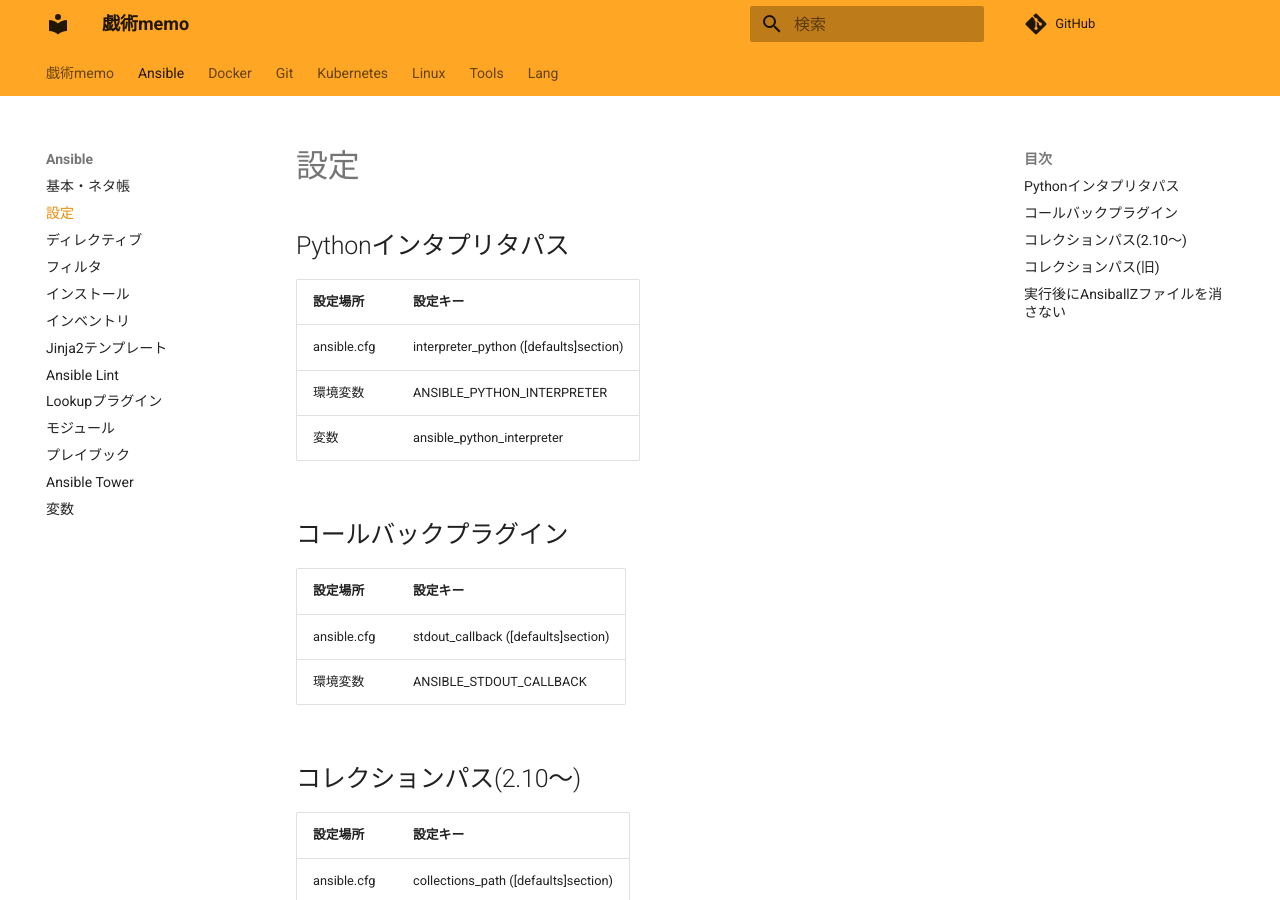
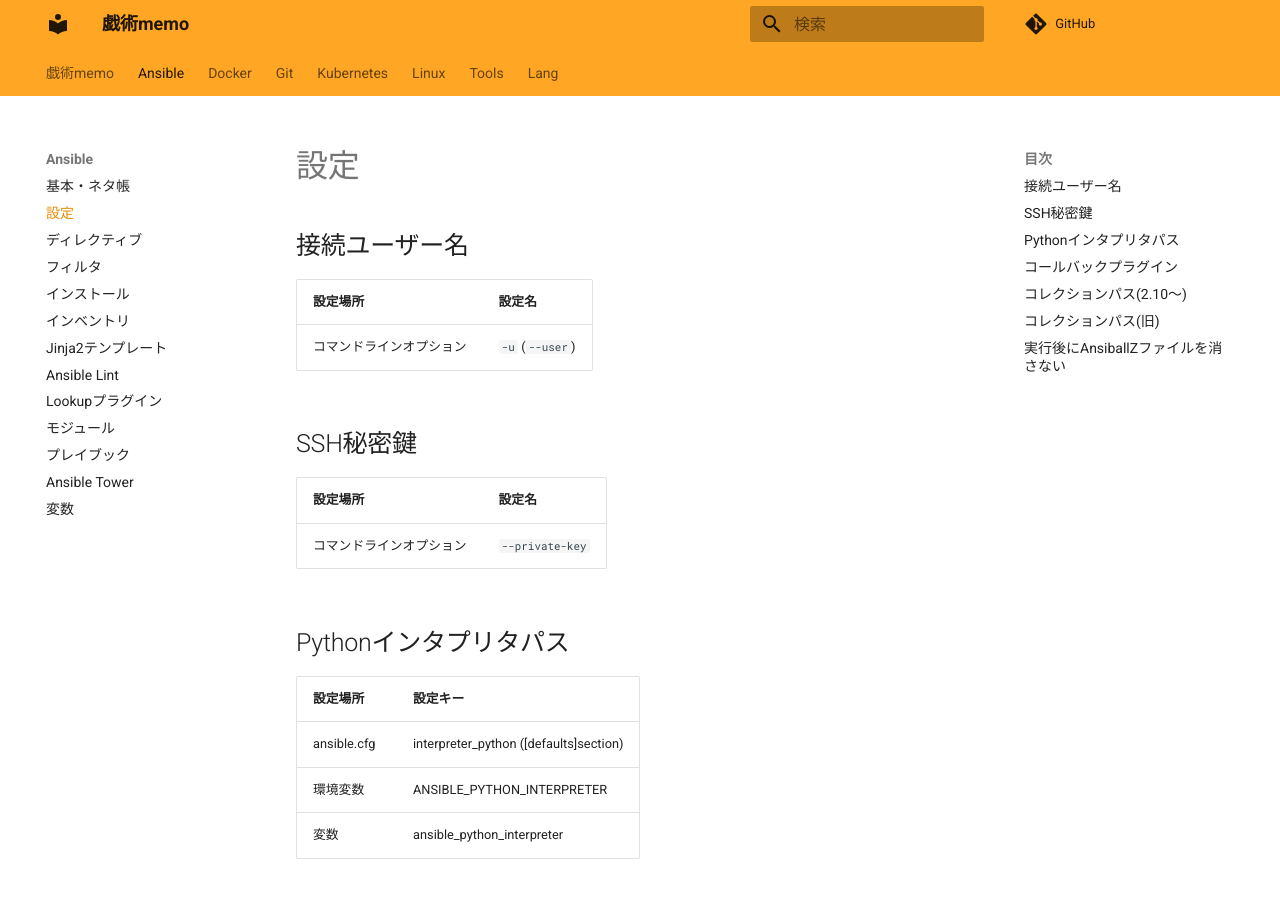
Before and after one commit to zaki-lknr/docs, an MkDocs documentation site: the page built from docs/Ansible/config.md, in a window 1280 px wide and 900 px high. Built offline with MkDocs 1.6.1 and Material for MkDocs 9.7.7, drawn with Linux system fonts in a browser that asks for light colours; comment, search, counter and statistics services are not loaded.

Commit message:
add: ansible/config: 接続情報系

```diff
--- a/docs/Ansible/config.md
+++ b/docs/Ansible/config.md
@@ -1,4 +1,16 @@
 # 設定
+
+## 接続ユーザー名
+
+| 設定場所         | 設定名             |
+| ------------ | --------------- |
+| コマンドラインオプション | `-u` (`--user`) |
+
+## SSH秘密鍵
+
+| 設定場所         | 設定名             |
+| ------------ | --------------- |
+| コマンドラインオプション | `--private-key` |
 
 ## Pythonインタプリタパス
 
```
